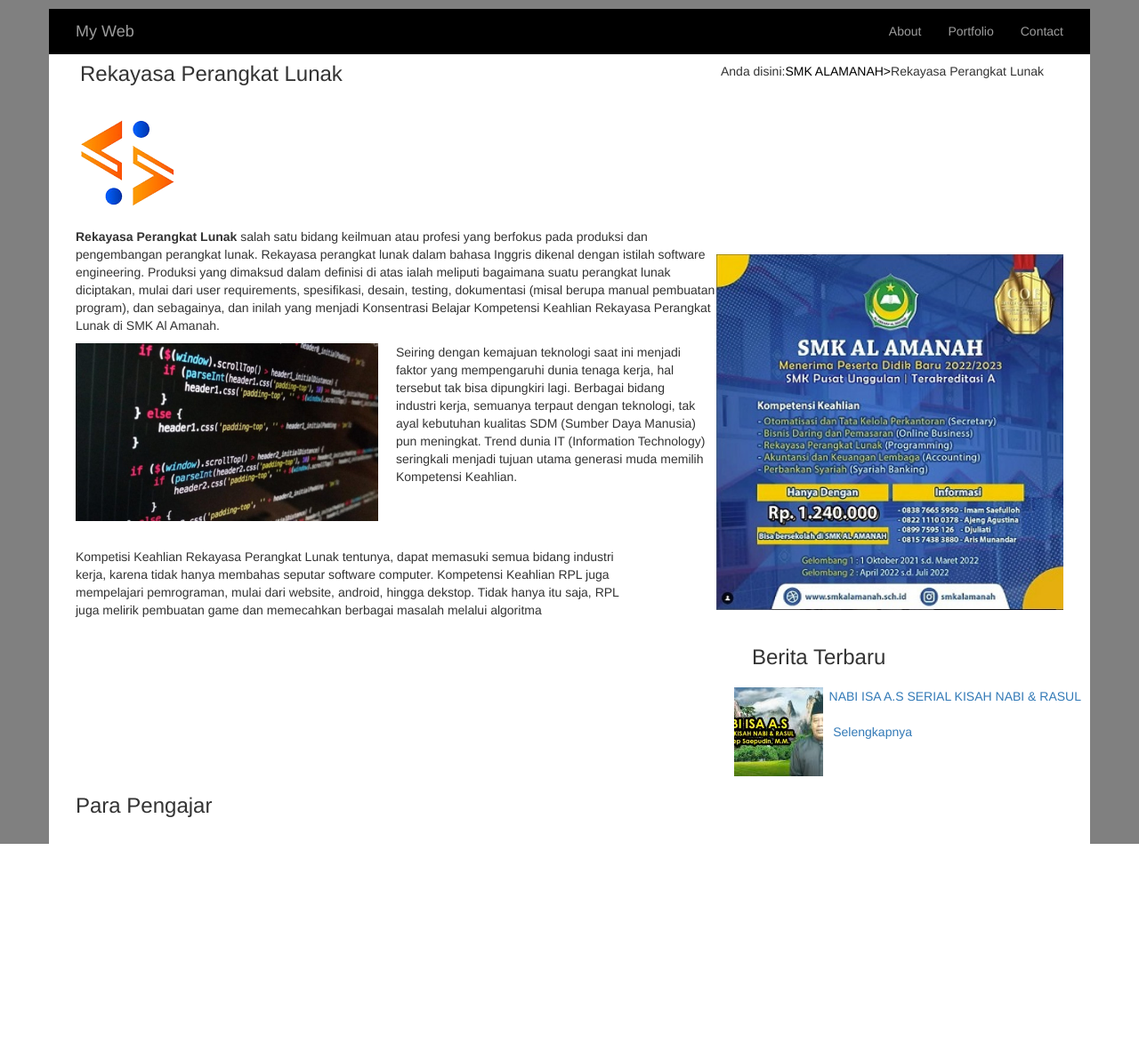
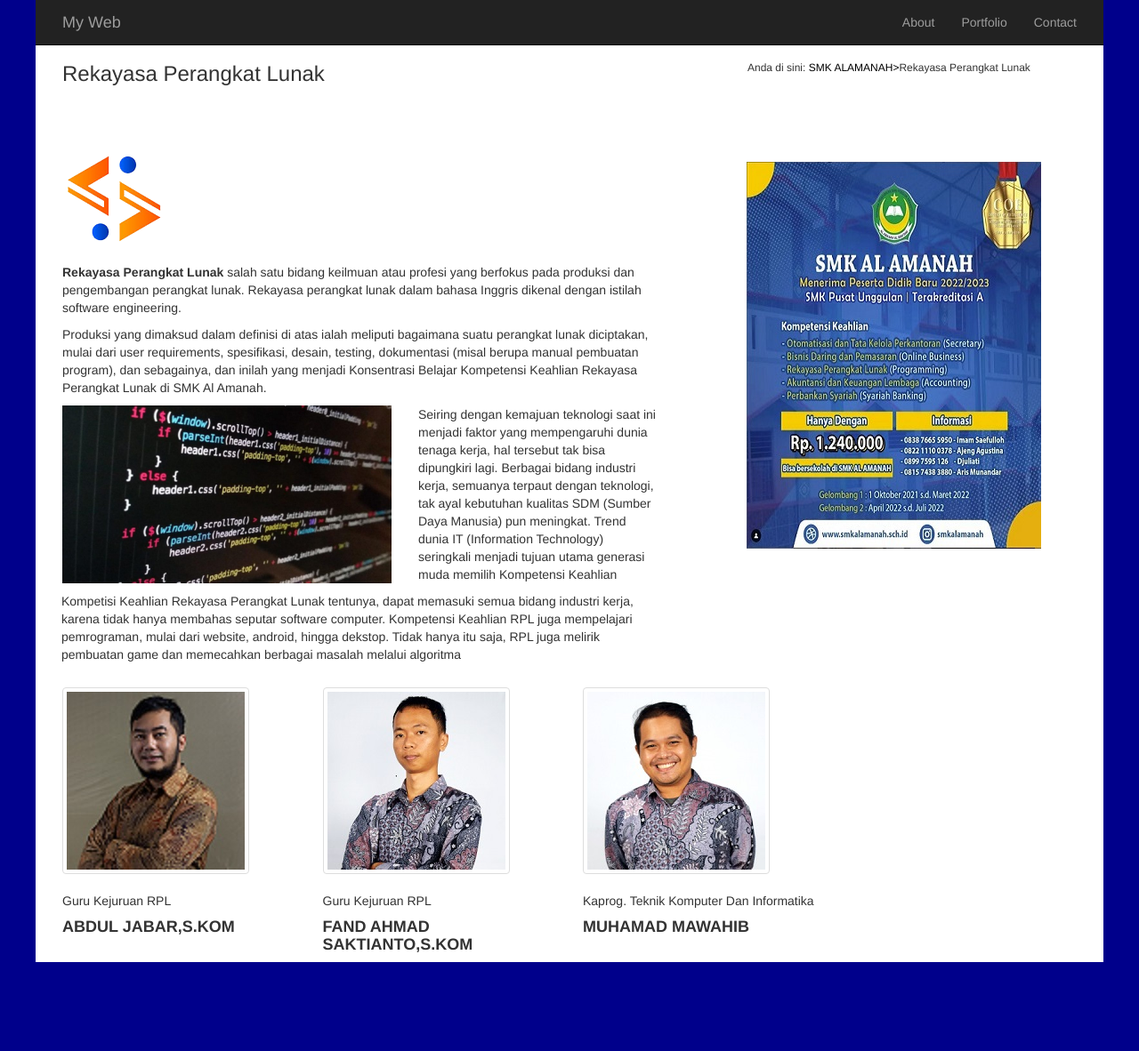
Before and after one commit to NOPAL-GANS/smk-alamanah, a PHP site: page /index2.html in a window 1280 px wide. Shown: the whole page at 89% size. Before the commit the page ends 949 px from the top, so only its background shows below. Run offline with PHP 8.4, Linux system fonts and the light colour scheme.

Commit message:
menambahkan image pengajar pada index2.html

```diff
--- a/index2.html
+++ b/index2.html
@@ -4,16 +4,15 @@
     <meta charset="UTF-8">
     <meta http-equiv="X-UA-Compatible" content="IE=edge">
     <meta name="viewport" content="width=device-width, initial-scale=1.0">
-    <title>My Portofolio</title>
+    <title>Portfolio</title>
 
     <!-- Bootstrap -->
     <link href="css/bootstrap.min.css" rel="stylesheet">
     <link rel="stylesheet" href="style2.css">
 </head>
 <body>
-
     <!-- navbar -->
-    <nav id="navbar" class=" container navbar navbar-inverse navbar-fixed-top">
+    <nav class="container navbar navbar-inverse navbar-fixed-top">
         <div class="container-fluid">
             <div class="navbar-header">
                 <button type="button" class="navbar-toggle collapsed" data-toggle="collapse" data-target="#bs-example-navbar-collapse-1" aria-expanded="false">
@@ -28,79 +27,113 @@
             <div class="collapse navbar-collapse" id="bs-example-navbar-collapse-1">
                 <ul class="nav navbar-nav navbar-right">
                     <li><a href="#about" class="page-scroll">About</a></li>
-              <li><a href="#portfolio" class="page-scroll">Portfolio</a></li>
-              <li><a href="#contact" class="page-scroll">Contact</a></li>
+                    <li><a href="#portfolio">Portfolio</a></li>
+                    <li><a href="#contact">Contact</a></li>
                 </ul>
             </div>
         </div>
     </nav>
     <!-- akhir navbar -->
 
-       <!-- about -->
+    <!-- judul -->
     <div class="container">
         <div class="row">
             <div class="col-lg-12">
-                <h3 id="h3" class="col-lg-6">Rekayasa Perangkat Lunak</h3>
-                <p id="p" class="col-lg-6">Anda disini:<a href="index.html" class="href">SMK ALAMANAH></a>Rekayasa Perangkat Lunak</p>
+                <h3 class="col-lg-6">Rekayasa Perangkat Lunak</h3>
+                <h6 id="href" class="col-lg-6">Anda di sini: <a href="index.html" class="href">SMK ALAMANAH></a>Rekayasa Perangkat Lunak</h6>
+            </div>
+        </div>
+    </div>
+    <!-- akhir judul -->
+
+    <!-- jurusan -->
+    <div class="container">
+        <div class="row">
+            <div class="col-lg-12">
+                <img class="jurusan1" src="img/jurusan/rpl.png" alt="">
+                <!-- <img class="jurusan2" src="img/jurusan/alamanah.jpg" alt=""> -->
+            </div>
+        </div>
+    </div>
+    <!-- akhir jurusan -->
+
+    <!-- uraian1 -->
+    <div class="container">
+        <div class="row">
+            <div class="col-lg-12">
+                <p id="p1" class="col-lg-6"><b>Rekayasa Perangkat Lunak</b> salah satu bidang keilmuan atau profesi yang berfokus pada produksi dan pengembangan perangkat lunak. Rekayasa perangkat lunak dalam bahasa Inggris dikenal dengan istilah software engineering.</p>
+                <p id="p2" class="col-lg-6">Produksi yang dimaksud dalam definisi di atas ialah meliputi bagaimana suatu perangkat lunak diciptakan, mulai dari user requirements, spesifikasi, desain, testing, dokumentasi (misal berupa manual pembuatan program), dan sebagainya, dan inilah yang menjadi Konsentrasi Belajar Kompetensi Keahlian Rekayasa Perangkat Lunak di SMK Al Amanah.</p>
+            </div>
+        </div>
+    </div>
+    <!-- akhir uraian1 -->
+
+    <!-- uraian2 -->
+    <div class="container">
+        <div class="row">
+            <div class="col-lg-12">
+                <img id="coding" class="col-lg-6 img-fluid" src="img/jurusan/coding.jpg" alt="">
+
+                <p id="p3" class="col-lg-6">Seiring dengan kemajuan teknologi saat ini menjadi faktor yang mempengaruhi dunia tenaga kerja, hal tersebut tak bisa dipungkiri lagi. Berbagai bidang industri kerja, semuanya terpaut dengan teknologi, tak ayal kebutuhan kualitas SDM (Sumber Daya Manusia) pun meningkat. Trend dunia IT (Information Technology) seringkali menjadi tujuan utama generasi muda memilih Kompetensi Keahlian</p>
+
+                <!-- <p id="p4">Kompetisi Keahlian Rekayasa Perangkat Lunak tentunya, dapat memasuki semua bidang industri kerja, karena tidak hanya membahas seputar software computer. Kompetensi Keahlian RPL juga mempelajari pemrograman, mulai dari website, android, hingga dekstop. Tidak hanya itu saja, RPL juga melirik pembuatan game dan memecahkan berbagai masalah melalui algoritma</p> -->
             </div>
         </div>
     </div>
 
-       <!-- akhir about -->
-
-       <!-- image -->
     <div class="container">
         <div class="row">
             <div class="col-lg-12">
-                <img src="img/jurusan/rpl.png" alt="">
+                <p id="p4" class="col-lg-7">Kompetisi Keahlian Rekayasa Perangkat Lunak tentunya, dapat memasuki semua bidang industri kerja, karena tidak hanya membahas seputar software computer. Kompetensi Keahlian RPL juga mempelajari pemrograman, mulai dari website, android, hingga dekstop. Tidak hanya itu saja, RPL juga melirik pembuatan game dan memecahkan berbagai masalah melalui algoritma</p>
+            </div>
+        </div>
+    </div>
+    <!-- akhir uraian2 -->
+
+    <!-- portfolio -->
+<section class="portfolio" id="portfolio">
+    <div class="container">
+        <div class="row">
+            <div class="col-lg-12">
+                <div class="col-lg-4">
+                    <h3>Para Pengajar</h3>
                 </div>
             </div>
         </div>
 
-   <!-- akhir image -->
-
-       <!-- uraian -->
-    <div class="container">
         <div class="row">
         <div class="col-lg-12">
-                <p class="col-lg-8"><b>Rekayasa Perangkat Lunak</b> salah satu bidang keilmuan atau profesi yang berfokus pada produksi dan pengembangan perangkat lunak. Rekayasa perangkat lunak dalam bahasa Inggris dikenal dengan istilah software engineering.
-
-                    Produksi yang dimaksud dalam definisi di atas ialah meliputi bagaimana suatu perangkat lunak diciptakan, mulai dari user requirements, spesifikasi, desain, testing, dokumentasi (misal berupa manual pembuatan program), dan sebagainya, dan inilah yang menjadi Konsentrasi Belajar Kompetensi Keahlian Rekayasa Perangkat Lunak di SMK Al Amanah.</p>
-
-            <img id="imgalzer" class="col-lg-6" src="img/jurusan/alamanah.jpg" alt="">
+            <div class="col-lg-3">
+                <img class="thumbnail" src="img/jurusan/abdul_jabbar.jpg" alt="">
+                <p class="guru1">Guru Kejuruan RPL</p>
+                <h4><b>ABDUL JABAR,S.KOM</b></h4>
             </div>
-            <div class="col-lg-12">
-                <img id="coding" class="col-lg-6" src="img/jurusan/coding.jpg" alt="">
-                    <p id="pcoding" class="col-lg-4">Seiring dengan kemajuan teknologi saat ini menjadi faktor yang mempengaruhi dunia tenaga kerja, hal tersebut tak bisa dipungkiri lagi. Berbagai bidang industri kerja, semuanya terpaut dengan teknologi, tak ayal kebutuhan kualitas SDM (Sumber Daya Manusia) pun meningkat. Trend dunia IT (Information Technology) seringkali menjadi tujuan utama generasi muda memilih Kompetensi Keahlian.</p>
-
-                    <p id="pcoding2" class="col-lg-7">Kompetisi Keahlian Rekayasa Perangkat Lunak tentunya, dapat memasuki semua bidang industri kerja, karena tidak hanya membahas seputar software computer. Kompetensi Keahlian RPL juga mempelajari pemrograman, mulai dari website, android, hingga dekstop. Tidak hanya itu saja, RPL juga melirik pembuatan game dan memecahkan berbagai masalah melalui algoritma</p>
-
-                    <h3 id="col4" class="col-lg-4">Berita Terbaru</h3>
+            <div class="col-lg-3">
+                <img id="thumbnail1" class="thumbnail" src="img/jurusan/fandi_ahmad.jpg" alt="">
+                <p class="guru2">Guru Kejuruan RPL</p>
+                <h4><b>FAND AHMAD
+                    SAKTIANTO,S.KOM
+                </b></h4>
+            </div>
+            <div class="col-lg-3">
+                <img id="thumbnail2" class="thumbnail" src="img/jurusan/mawahib.jpg" alt="">
+                <P class="guru3">Kaprog. Teknik Komputer Dan Informatika</P>
+                <h4><b>MUHAMAD MAWAHIB</b></h4>
             </div>
         </div>
         </div>
+    </div>
+</section>
+    <!-- akhir portfolio -->
 
-       <!-- akhir uraian -->
-
-       <!-- berita -->
-
+    <!-- brosur -->
     <div class="container">
         <div class="row">
-            <img class="jpg1" src="img/jurusan/nabiisa.jpg" alt="">
-            <a href=""><p  class="p1">NABI ISA A.S SERIAL KISAH NABI & RASUL</p></a>
-            <a href=""><p class="a1">Selengkapnya</p></a>
+            <img class="brosur" src="img/jurusan/alamanah.jpg" alt="">
         </div>
     </div>
-       <!-- akhir berita -->
+    <!-- akhir brosur -->
 
-       <!-- pengajar -->
-
-       <div class="container">
-        <div class="row">
-            <h3 class="H3">Para Pengajar</h3>
-        </div>
-       </div>
-       <!-- akhir pengajar -->
 
 </body>
 </html>
--- a/style2.css
+++ b/style2.css
@@ -3,11 +3,15 @@
 body {
     margin-bottom: 100px;
     margin-top: 50px;
-    background-color: grey;
-    height: 700px;
+    background-color: darkblue;
+    height: auto;
 }
 
 .container {
+    width: 1200px;
+}
+
+.row {
     background: white;
 }
 
@@ -15,76 +19,67 @@ body {
     color: black;
 }
 
-.H3 {
-    padding-left: 30px;
-    margin-bottom: 30px;
+.jurusan1 {
+    margin-top: 40px;
 }
 
-.jpg1 {
+.jurusan2 {
     float: right;
-    margin-right: 300px;
-    margin-top: 10px;
+    margin-top: 100px;
 }
 
-.jpg2 {
-    float: right;
-    margin-top: 150px;
-    margin-right: -100px;
+.portfolio .thumbnail {
+    transform: translate(0, -40px);
+    transition: 0.5s;
 }
 
-.p1 {
-    float: right;
-    margin-right: -390px;
-    margin-top: 10px;
+.guru1 {
+    margin-top: -40px;
 }
 
-.a1 {
-    float: right;
-    margin-top: 50px;
-    margin-right: -200px;
+.guru2 {
+    margin-top: -40px;
 }
 
-#col4 {
+.guru3 {
+    margin-top: -40px;
+}
+
+.brosur {
+    float: right;
+    margin-top: -900px;
+    margin-right: 70px;
+}
+
+#p1 {
+    width: 700px;
+}
+
+#p2 {
+    width: 700px;
+}
+
+#p3 {
+    padding-right: 300px;
+}
+
+#p4 {
+    padding-left: 14px;
+}
+
+#href {
+    padding-left: 200px;
+    padding-top: 10px;
     float: right;
 }
 
-#coding {
-    width: 370px;
-    height: 200px;
-    margin-top: -300px;
-
-}
-
-#pcoding {
-    float: left;
-    margin-top: -300px;
-    margin-left: 360px;
-}
-
-#pcoding2 {
-    float: left;
-    margin-top: -70px;
-    margin-right: 200px;
-}
-
-#imgalzer {
-    width: 420px;
-    height: 400px;
-    float: right;
-    margin-top: -100px;
-}
 
 #navbar {
     background-color: black;
     margin-top: 10px;
 }
 
-#h3 {
-    padding-left: 20px;
+#coding {
+    width: 400px;
+    height:200px;
 }
-
-#p {
-    float: right;
-    margin-top: 20px;
-    padding-left: 170px;
-}
```
Also changed, not shown: img/jurusan/abdul_jabbar.jpg (added), img/jurusan/fandi_ahmad.jpg (added), img/jurusan/mawahib.jpg (added). Lines whose indentation alone changed are shown as unchanged.
